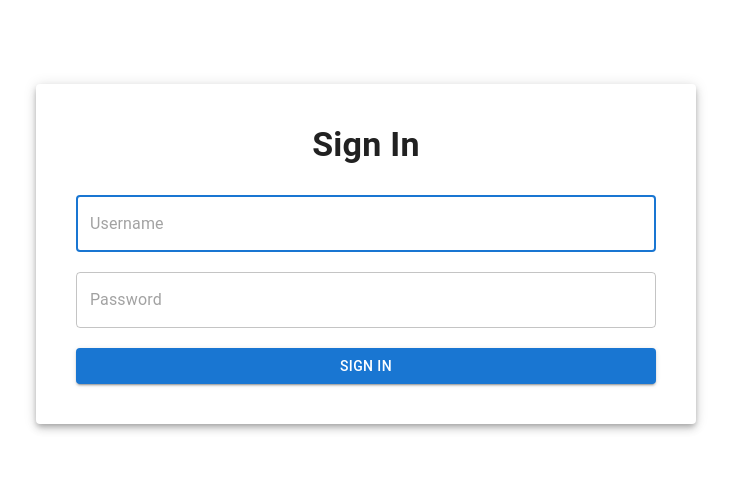
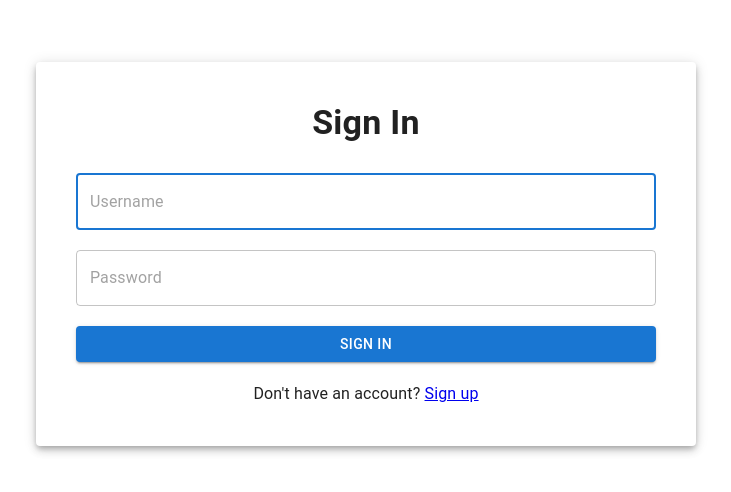
Before and after one commit to castonln/RecipeVault, a React (Vite) app in the folder client/: page /signin in a window 1280 px wide. Shown: the part 154-646 px from the top of the page, without its empty margins (274-1005 px from the left). Built offline with nearby package versions, Linux system fonts and the light colour scheme.

Commit message:
added sign in, sign up, and recipe book fillers

```diff
--- /dev/null
+++ b/client/src/components/RecipeBook.jsx
@@ -0,0 +1,9 @@
+import { Box } from "@mui/material";
+
+const RecipeBook = () => {
+    return (
+        <Box>Recipe Book.</Box>
+     );
+}
+
+export default RecipeBook;
--- a/client/src/components/SignIn.jsx
+++ b/client/src/components/SignIn.jsx
@@ -1,4 +1,5 @@
 import { Stack, Paper, Box, TextField, Typography, Button } from "@mui/material";
+import { NavLink } from "react-router";
 
 const SignIn = () => {
     const handleSubmit = () => {
@@ -20,10 +21,20 @@ const SignIn = () => {
                         sx={{
                             textAlign: "center",
                             marginBottom: "30px"
-                        }}>Sign In</Typography>
+                        }}>
+                            Sign In
+                        </Typography>
+
                     <TextField placeholder="Username" fullWidth required autoFocus sx={{ marginBottom: "20px" }} />
                     <TextField placeholder="Password" fullWidth required type="password" sx={{ marginBottom: "20px" }} />
                     <Button type="submit" variant="contained" fullWidth>Sign In</Button>
+
+                    <Typography sx={{
+                        marginTop: "20px",
+                        textAlign: "center",
+                    }}>
+                        Don't have an account? <NavLink to={"/signup"}>Sign up</NavLink>
+                    </Typography>
                 </Box>
             </Paper>
         </Stack>
--- /dev/null
+++ b/client/src/components/SignUp.jsx
@@ -0,0 +1,9 @@
+import { Box } from "@mui/material";
+
+const SignUp = () => {
+    return (
+    <Box>Sign Up</Box>
+    );
+}
+
+export default SignUp;
```
